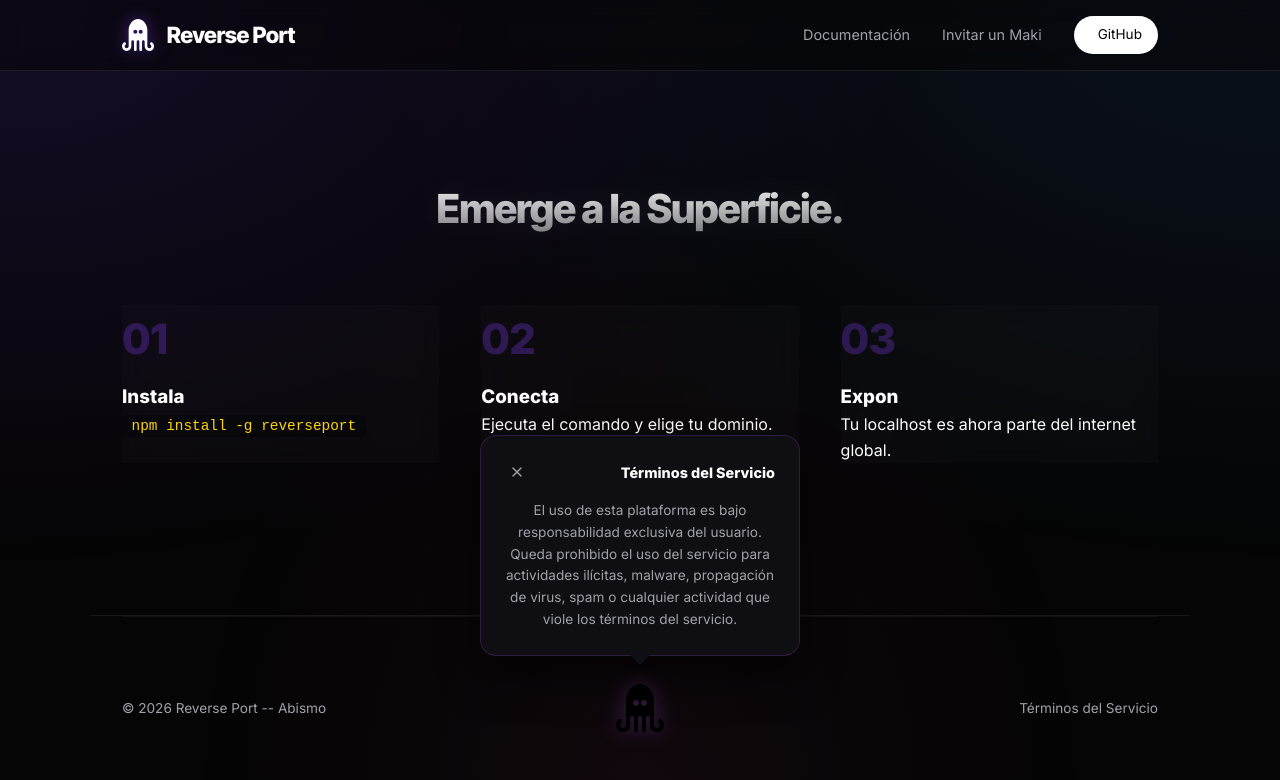
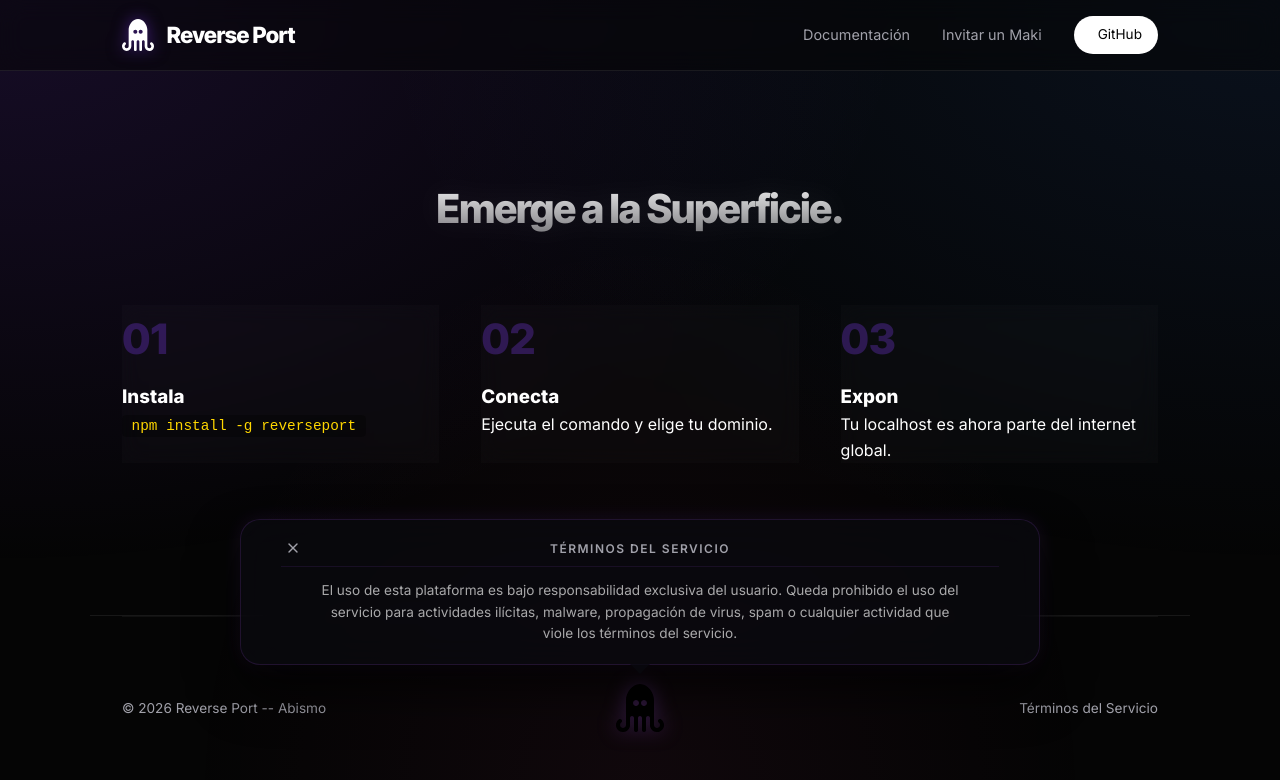
Before and after one commit to BNABNTMARRTH/transport, a plain HTML site: page reverseport/website/index.html in a window 1280 px wide. Both pictures are taken after a click on the element 640 px from the left and 2995 px from the top of the page. Shown: the part 2287-3067 px from the top of the page. Drawn offline with nearby package versions, Linux system fonts and the light colour scheme.

Commit message:
style(website): mac-style bubble header and panoramic layout 🐙💬🍎

```diff
--- a/reverseport/website/style.css
+++ b/reverseport/website/style.css
@@ -658,22 +658,23 @@ footer {
     transform: scale(1.1);
 }
 
-/* Speech Bubble */
+/* Speech Bubble (Panoramic & Translucent) */
 .speech-bubble {
     position: absolute;
-    bottom: 160%;
+    bottom: 140%;
     left: 50%;
     transform: translateX(-50%) translateY(10px);
-    width: 320px;
-    background: rgba(15, 15, 20, 0.98);
-    backdrop-filter: blur(12px);
-    border: 1px solid rgba(168, 85, 247, 0.2);
-    border-radius: 16px;
-    padding: 1.5rem;
-    box-shadow: 0 20px 40px rgba(0, 0, 0, 0.6);
+    width: min(90vw, 800px);
+    background: rgba(10, 10, 15, 0.75);
+    backdrop-filter: blur(20px);
+    -webkit-backdrop-filter: blur(20px);
+    border: 1px solid rgba(168, 85, 247, 0.15);
+    border-radius: 20px;
+    padding: 1.2rem 2.5rem;
+    box-shadow: 0 25px 50px rgba(0, 0, 0, 0.7), 0 0 20px rgba(168, 85, 247, 0.1);
     opacity: 0;
     visibility: hidden;
-    transition: all 0.4s cubic-bezier(0.175, 0.885, 0.32, 1.275);
+    transition: all 0.5s cubic-bezier(0.16, 1, 0.3, 1);
     z-index: 1000;
 }
 
@@ -691,14 +692,18 @@ footer {
     transform: translateX(-50%);
     border-left: 10px solid transparent;
     border-right: 10px solid transparent;
-    border-top: 10px solid rgba(15, 15, 20, 0.98);
+    border-top: 10px solid rgba(10, 10, 15, 0.75);
 }
 
 .bubble-header {
     display: flex;
-    justify-content: space-between;
     align-items: center;
-    margin-bottom: 1rem;
+    justify-content: center;
+    /* Center the title */
+    position: relative;
+    margin-bottom: 0.8rem;
+    padding-bottom: 0.5rem;
+    border-bottom: 1px solid rgba(168, 85, 247, 0.1);
 }
 
 .bubble-close {
@@ -709,23 +714,32 @@ footer {
     padding: 4px;
     display: flex;
     align-items: center;
-    transition: color 0.3s ease;
+    transition: all 0.3s ease;
+    position: absolute;
+    left: 0;
+    /* Mac style: Close on the left */
 }
 
 .bubble-close:hover {
     color: var(--accent);
+    transform: rotate(90deg);
 }
 
 .bubble-content {
     font-size: 0.85rem;
-    color: var(--text-muted);
+    color: rgba(255, 255, 255, 0.65);
     line-height: 1.6;
+    text-align: center;
+    max-width: 90%;
+    margin: 0 auto;
 }
 
 .bubble-title {
-    font-size: 0.9rem;
-    font-weight: 700;
-    color: white;
+    font-size: 0.75rem;
+    font-weight: 600;
+    color: var(--text-muted);
+    text-transform: uppercase;
+    letter-spacing: 1.5px;
 }
 
 .footer-brand i {
```
